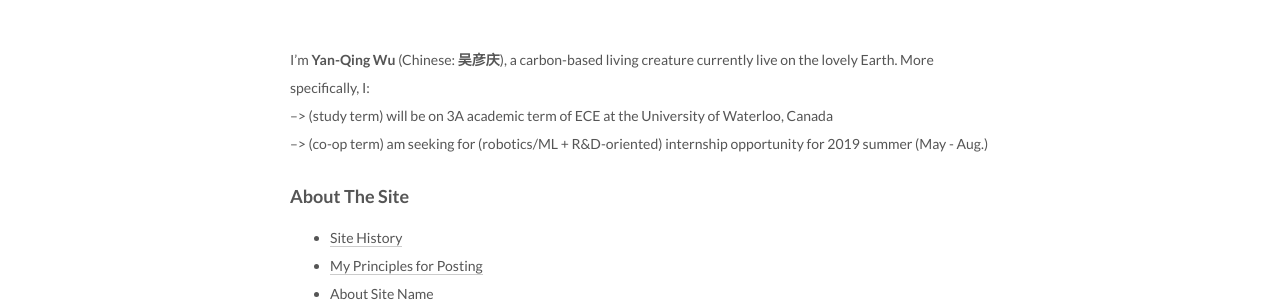
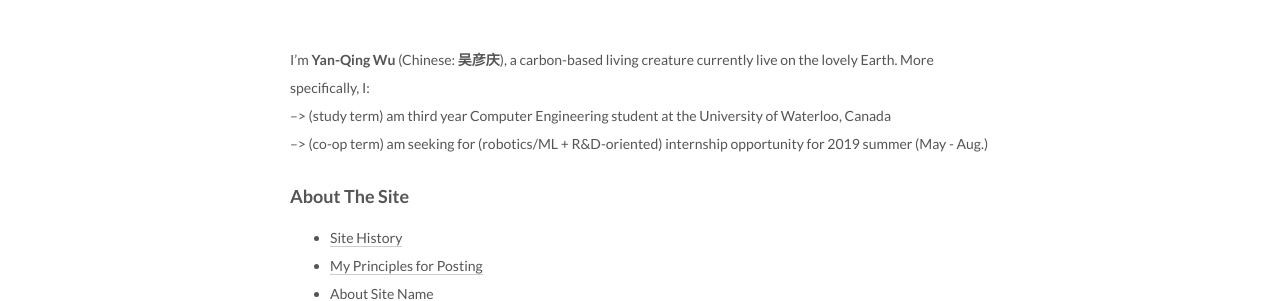
Before and after one commit to pwyq/blog, a Jekyll site: the page built from about/index.html, in a window 1280 px wide. Shown: the part 466-767 px from the top of the page. Built offline with Jekyll 4.4.1, drawn with Linux system fonts in a browser that asks for light colours; nearby versions of some CDN libraries; comment, search, counter and statistics services are not loaded.

Commit message:
update en.md

```diff
--- a/_includes/_about/en.md
+++ b/_includes/_about/en.md
@@ -1,6 +1,6 @@
 I'm **Yan-Qing Wu** (Chinese: **吴彦庆**), a carbon-based living creature currently live on the lovely Earth.
 More specifically, I:
---> (study term) will be on 3A academic term of ECE at the University of Waterloo, Canada
+--> (study term) am third year Computer Engineering student at the University of Waterloo, Canada
 --> (co-op term) am seeking for (robotics/ML + R&D-oriented) internship opportunity for 2019 summer (May - Aug.)
 
 #### About The Site
```
